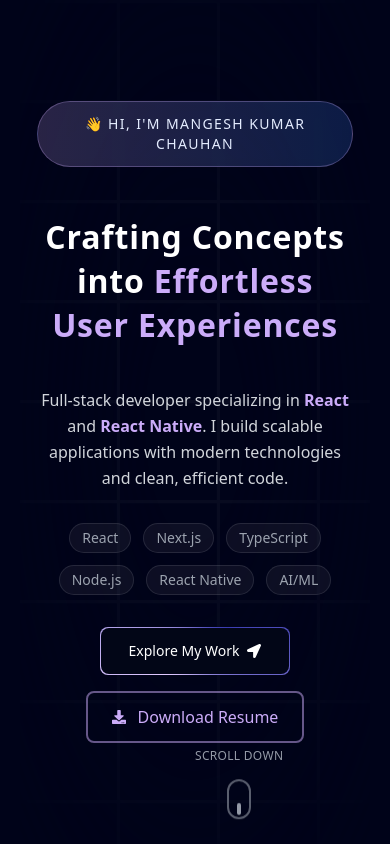
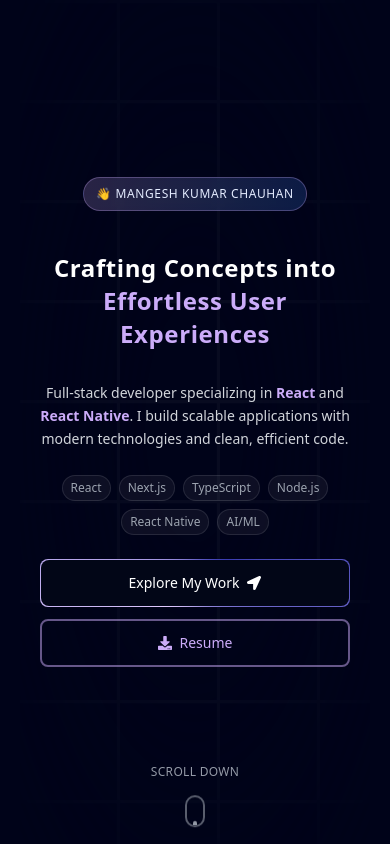
Before and after one commit to mangeshkchauhan/portfolio, a Next.js app: page / in a window 390 px wide. Shown: the top 844 px of the page. Built offline with nearby package versions, Linux system fonts and the light colour scheme.

Commit message:
fix: fix mobile responsiveness and updated experince details

```diff
--- a/components/Clients.tsx
+++ b/components/Clients.tsx
@@ -4,8 +4,8 @@ import { companies, testimonials } from "@/data";
 
 const Clients = () => {
   return (
-    <div id="clients" className="py-20">
-      <h1 className="heading mb-10">
+    <div id="clients" className="py-10 md:py-20">
+      <h1 className="heading mb-6 md:mb-10">
         Kind words from <span className="text-purple">peers and clients</span>
       </h1>
       <div className="flex flex-col items-center">
@@ -14,25 +14,25 @@ const Clients = () => {
           direction="right"
           speed="slow"
         />
-        <h1 className="heading mt-10" style={{ fontSize: "30px" }}>
+        <h1 className="heading mt-6 md:mt-10 text-2xl md:text-3xl lg:text-4xl">
           Contributed <span className="text-purple">for</span>
         </h1>
-        <div className="flex flex-wrap items-center justify-center gap-4 md:gap-16 mt-6">
+        <div className="flex flex-wrap items-center justify-center gap-2 sm:gap-4 md:gap-8 lg:gap-16 mt-4 md:mt-6 px-4">
           {companies.map(({ id, name, img, nameImg }) => {
             return (
               <div
                 key={id}
-                className="flex md:max-w-60 max-w-32 gap-2 items-center"
+                className="flex max-w-24 sm:max-w-32 md:max-w-48 lg:max-w-60 gap-1 sm:gap-2 items-center"
               >
                 <img
                   src={img}
                   alt={name}
-                  className="w-10 h-full rounded-full"
+                  className="w-6 h-6 sm:w-8 sm:h-8 md:w-10 md:h-10 rounded-full flex-shrink-0"
                 />
                 <img
                   src={nameImg}
                   alt={name}
-                  className="md:w-24 w-20 h-full h-6 object-cover"
+                  className="w-16 sm:w-20 md:w-24 h-4 sm:h-5 md:h-6 object-contain flex-shrink-0"
                 />
               </div>
             );
--- a/components/Experience.tsx
+++ b/components/Experience.tsx
@@ -5,10 +5,10 @@ import { Button } from "./ui/MovingBorder";
 const Experience = () => {
   return (
     <div id="experience" className="py-20">
-      <h1 className="heading mb-10">
+      <h1 className="heading mb-10 text-center">
         My <span className="text-purple">work experience</span>
       </h1>
-      <div className="w-full mt-12 grid md:grid-cols-2 grid-cols-1 gap-10">
+      <div className="w-full mt-12 grid lg:grid-cols-2 grid-cols-1 gap-8 max-w-6xl mx-auto">
         {workExperience.map((card) => (
           <Button
             key={card.id}
@@ -20,19 +20,19 @@ const Experience = () => {
                 "linear-gradient(90deg, rgba(4,7,29,1) 0%, rgba(12,14,35,1) 100%)",
               borderRadius: `calc(1.75rem* 0.96)`,
             }}
-            className="flex-1 text-black dark:text-white border-neutral-200 dark:border-slate-800"
+            className="text-black dark:text-white border-neutral-200 dark:border-slate-800 w-full h-full min-h-[280px]"
           >
-            <div className="flex lg:flex-row flex-col lg:items-center p-3 py-6 md:p-5 lg:p-10 gap-2">
+            <div className="flex lg:flex-row flex-col lg:items-center p-4 py-6 md:p-6 lg:p-8 gap-4 h-full">
               <img
                 src={card.thumbnail}
                 alt={card.thumbnail}
-                className="lg:w-32 md:w-20 w-16"
+                className="lg:w-24 md:w-20 w-16 mx-auto lg:mx-0 flex-shrink-0"
               />
-              <div className="lg:ms-5">
-                <h1 className="text-start text-xl md:text-2xl text-white-200 font-bold">
+              <div className="lg:ms-4 text-center lg:text-left flex-1">
+                <h1 className="text-lg md:text-xl lg:text-xl text-white-200 font-bold leading-tight">
                   {card.title}
                 </h1>
-                <p className="text-start text-white-100 mt-3 font-semibold">
+                <p className="text-white-100 mt-3 font-medium text-sm md:text-base leading-relaxed">
                   {card.desc}
                 </p>
               </div>
--- a/components/Hero.tsx
+++ b/components/Hero.tsx
@@ -51,17 +51,17 @@ const Hero = () => {
           fill="white"
         />
         <Spotlight
-          className="top-10 left-full h-[80vh] w-[50vw]"
+          className="top-10 left-full md:left-full h-[80vh] w-[70vw] md:w-[50vw]"
           fill="purple"
         />
         <Spotlight
-          className="top-28 left-80 h-[80vh] w-[50vw]"
+          className="top-28 left-40 md:left-80 h-[80vh] w-[60vw] md:w-[50vw]"
           fill="blue"
         />
 
         {/* Additional ambient lighting */}
-        <div className="absolute top-1/2 left-1/2 -translate-x-1/2 -translate-y-1/2 w-[500px] h-[500px] bg-purple/10 rounded-full blur-3xl opacity-20 animate-pulse" />
-        <div className="absolute top-1/4 right-1/4 w-[300px] h-[300px] bg-blue-500/10 rounded-full blur-3xl opacity-30 animate-pulse delay-1000" />
+        <div className="absolute top-1/2 left-1/2 -translate-x-1/2 -translate-y-1/2 w-[200px] h-[200px] sm:w-[300px] sm:h-[300px] lg:w-[500px] lg:h-[500px] bg-purple/10 rounded-full blur-3xl opacity-20 animate-pulse" />
+        <div className="absolute top-1/4 right-1/4 w-[150px] h-[150px] sm:w-[200px] sm:h-[200px] lg:w-[300px] lg:h-[300px] bg-blue-500/10 rounded-full blur-3xl opacity-30 animate-pulse delay-1000" />
       </div>
 
       {/* Enhanced Grid Background */}
@@ -74,36 +74,38 @@ const Hero = () => {
         variants={containerVariants}
         initial="hidden"
         animate="visible"
-        className="relative z-10 w-full max-w-[89vw] md:max-w-2xl lg:max-w-[60vw] mx-auto px-4"
+        className="relative z-10 w-full max-w-[95vw] sm:max-w-[90vw] md:max-w-2xl lg:max-w-[60vw] mx-auto px-3 sm:px-4 md:px-6"
       >
         <div className="flex flex-col items-center justify-center text-center">
 
           {/* Animated Name Badge */}
           <motion.div
             variants={itemVariants}
-            className="mb-8"
+            className="mb-6 sm:mb-8"
           >
             <motion.div
               whileHover={{ scale: 1.05 }}
-              className="inline-flex items-center px-6 py-3 rounded-full bg-gradient-to-r from-purple/20 to-blue-500/20 border border-purple/30 backdrop-blur-sm"
+              className="inline-flex items-center px-3 py-2 sm:px-6 sm:py-3 rounded-full bg-gradient-to-r from-purple/20 to-blue-500/20 border border-purple/30 backdrop-blur-sm"
             >
-              <span className="uppercase tracking-widest text-sm font-medium text-blue-100">
-                👋 Hi, I&apos;m Mangesh Kumar Chauhan
+              <span className="uppercase tracking-wider sm:tracking-widest text-xs sm:text-sm font-medium text-blue-100">
+                <span className="hidden sm:inline">👋 Hi, I&apos;m </span>
+                <span className="sm:hidden">👋 </span>
+                Mangesh Kumar Chauhan
               </span>
             </motion.div>
           </motion.div>
 
           {/* Enhanced Main Title */}
-          <motion.div variants={itemVariants} className="mb-6">
+          <motion.div variants={itemVariants} className="mb-4 sm:mb-6">
             <TextGenerateEffect
-              className="text-center text-[32px] md:text-5xl lg:text-6xl leading-tight"
+              className="text-center text-2xl sm:text-[32px] md:text-5xl lg:text-6xl leading-tight sm:leading-tight"
               words="Crafting Concepts into Effortless User Experiences"
             />
           </motion.div>
 
           {/* Enhanced Description */}
-          <motion.div variants={itemVariants} className="mb-8">
-            <p className="text-center md:tracking-wider text-gray-300 text-base md:text-lg lg:text-xl max-w-2xl leading-relaxed">
+          <motion.div variants={itemVariants} className="mb-6 sm:mb-8">
+            <p className="text-center md:tracking-wider text-gray-300 text-sm sm:text-base md:text-lg lg:text-xl max-w-sm sm:max-w-lg md:max-w-2xl leading-relaxed px-2 sm:px-0">
               Full-stack developer specializing in{" "}
               <span className="text-purple font-semibold">React</span> and{" "}
               <span className="text-purple font-semibold">React Native</span>.
@@ -114,7 +116,7 @@ const Hero = () => {
           {/* Skills Preview */}
           <motion.div
             variants={itemVariants}
-            className="flex flex-wrap justify-center gap-3 mb-8 opacity-80"
+            className="flex flex-wrap justify-center gap-2 sm:gap-3 mb-6 sm:mb-8 opacity-80 px-2"
           >
             {[
               "React", "Next.js", "TypeScript", "Node.js", "React Native", "AI/ML"
@@ -125,7 +127,7 @@ const Hero = () => {
                 animate={{ opacity: 1, scale: 1 }}
                 transition={{ delay: 1.5 + index * 0.1 }}
                 whileHover={{ scale: 1.1, color: "#CBACF9" }}
-                className="px-3 py-1 text-sm bg-white/5 border border-white/10 rounded-full text-gray-400 hover:text-purple transition-all cursor-default"
+                className="px-2 sm:px-3 py-1 text-xs sm:text-sm bg-white/5 border border-white/10 rounded-full text-gray-400 hover:text-purple transition-all cursor-default"
               >
                 {skill}
               </motion.span>
@@ -135,10 +137,10 @@ const Hero = () => {
           {/* Action Buttons */}
           <motion.div
             variants={itemVariants}
-            className="flex flex-col sm:flex-row gap-4 items-center"
+            className="flex flex-col sm:flex-row gap-3 sm:gap-4 w-full px-2 sm:px-0 items-center justify-center"
           >
-            <motion.div whileHover={{ scale: 1.05 }} whileTap={{ scale: 0.95 }}>
-              <a href="#projects">
+            <motion.div whileHover={{ scale: 1.05 }} whileTap={{ scale: 0.95 }} className="w-full sm:w-auto">
+              <a href="#projects" className="block w-full sm:w-auto">
                 <MagicButton
                   title="Explore My Work"
                   icon={<FaLocationArrow />}
@@ -147,15 +149,16 @@ const Hero = () => {
               </a>
             </motion.div>
 
-            <motion.div whileHover={{ scale: 1.05 }} whileTap={{ scale: 0.95 }}>
+            <motion.div whileHover={{ scale: 1.05 }} whileTap={{ scale: 0.95 }} className="w-full sm:w-auto">
               <a
                 href="/resume.pdf"
                 target="_blank"
                 rel="noopener noreferrer"
-                className="flex items-center gap-3 px-6 py-3 bg-transparent border-2 border-purple/50 text-purple hover:bg-purple/10 rounded-lg font-medium transition-all duration-300 hover:border-purple"
+                className="flex items-center justify-center gap-2 sm:gap-3 px-4 sm:px-6 py-3 bg-transparent border-2 border-purple/50 text-purple hover:bg-purple/10 rounded-lg font-medium transition-all duration-300 hover:border-purple text-sm sm:text-base w-full sm:w-auto"
               >
                 <FaDownload className="text-sm" />
-                Download Resume
+                <span className="hidden sm:inline">Download Resume</span>
+                <span className="sm:hidden">Resume</span>
               </a>
             </motion.div>
           </motion.div>
@@ -163,6 +166,7 @@ const Hero = () => {
       </motion.div>
 
       {/* Scroll Indicator - Fixed positioning at bottom */}
+      <div className="absolute bottom-6 sm:bottom-8 left-0 right-0 z-20 flex justify-center">
         <motion.div
           initial={{ opacity: 0, y: 20 }}
           animate={{
@@ -170,7 +174,6 @@ const Hero = () => {
             y: 0,
             transition: { delay: 2, duration: 0.8 }
           }}
-        className="absolute bottom-8 left-1/2 -translate-x-1/2 z-20"
         >
           <motion.div
             animate={{ opacity: [0.5, 1, 0.5] }}
@@ -187,16 +190,17 @@ const Hero = () => {
             <motion.div
               animate={{ y: [0, 8, 0] }}
               transition={{ duration: 2, repeat: Infinity, ease: "easeInOut" }}
-            className="w-6 h-10 border-2 border-gray-400/60 rounded-full flex justify-center relative overflow-hidden"
+              className="w-5 h-8 sm:w-6 sm:h-10 border-2 border-gray-400/60 rounded-full flex items-center justify-center relative overflow-hidden"
             >
               <motion.div
                 animate={{ y: [-8, 16, -8] }}
                 transition={{ duration: 2, repeat: Infinity, ease: "easeInOut" }}
-              className="w-1 h-3 bg-gray-400 rounded-full mt-2"
+                className="w-1 h-2 sm:h-3 bg-gray-400 rounded-full"
               />
             </motion.div>
           </motion.div>
         </motion.div>
+      </div>
 
       {/* Floating Elements */}
       <motion.div
```
Also changed, not shown: components/ui/InfiniteMovingCard.tsx (+8 -8 lines), data/index.tsx (+8 -8 lines). Lines whose indentation alone changed are shown as unchanged.
